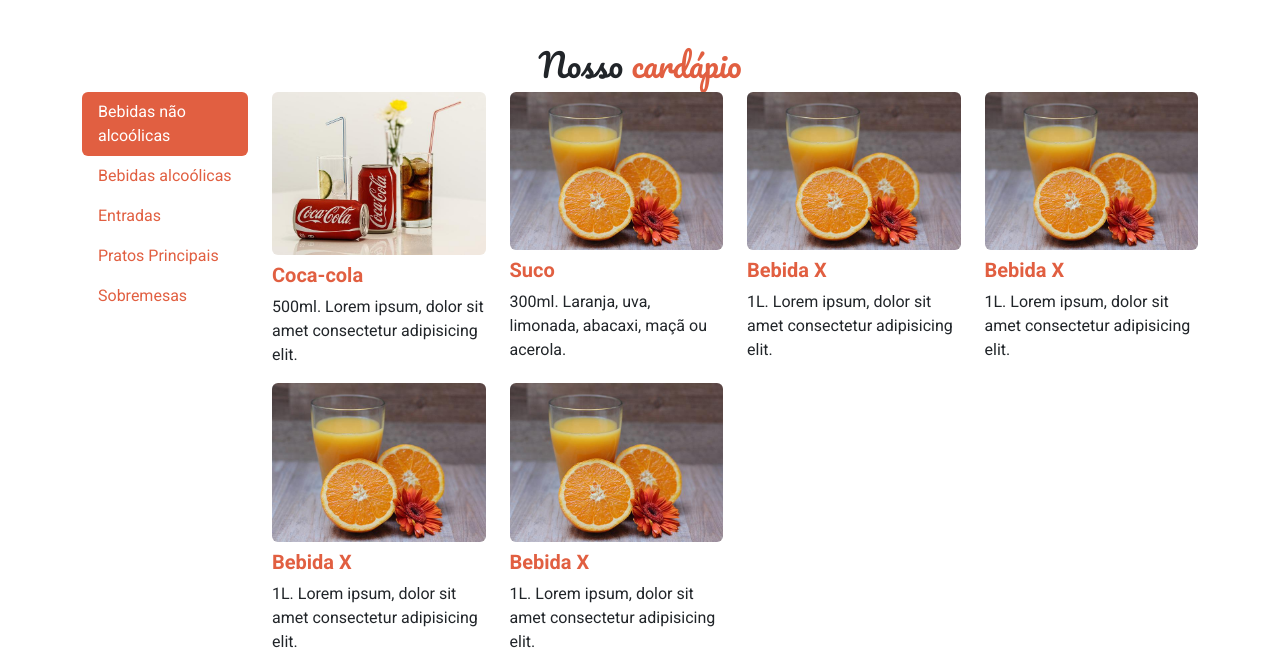
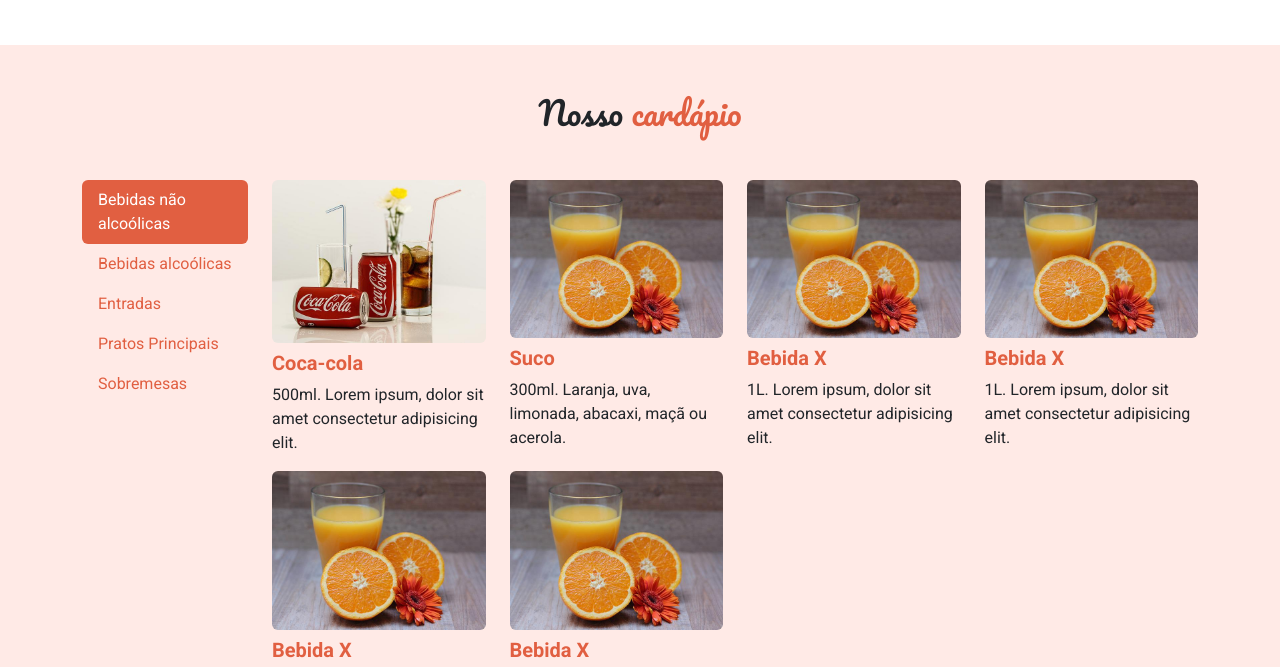
Before and after one commit to milavalim/m14_projeto_restaurante, a plain HTML site: page index.html in a window 1280 px wide. Shown: the part 1375-2042 px from the top of the page. Drawn offline with nearby package versions, Linux system fonts and the light colour scheme.

Commit message:
Chore: (14.7) Terminando ajustes no CSS da seção de cardápio.

```diff
--- a/index.html
+++ b/index.html
@@ -33,7 +33,7 @@
                         </a>
                     </li>
                     <li class="nav-item fw-bold">
-                        <a href="#" class="nav-link">
+                        <a href="#cardapio" class="nav-link">
                             <i class="bi bi-card-text me-1"></i>
                             Cardápio
                         </a>
@@ -139,10 +139,10 @@
                 </div>
             </div>
         </section>
-        <setion id="cardapio">
+        <section id="cardapio" class="pt-5 pb-5">
             <div class="container">
                 <div class="row">
-                    <h2 class="section-title text-center">Nosso <span class="text-colored">cardápio</span></h2>
+                    <h2 class="section-title text-center mb-5">Nosso <span class="text-colored">cardápio</span></h2>
                 </div>
                 <div class="row">
                     <aside class="col-md-2">
@@ -188,7 +188,6 @@
                                         <img class="d-block w-100 rounded" src="images/cardapio/bebidas/suco.jpg" alt="outras">
                                         <h5 class="text-colored fw-bold mt-2">Bebida X</h5>
                                         <p>1L. Lorem ipsum, dolor sit amet consectetur adipisicing elit.</p>
-                                    </div>
                                     </div>
                                 </div>
                             </div>
@@ -273,7 +272,7 @@
                     </div>
                 </div>
             </div>
-        </setion>
+        </section>
     </div>
     <script src="https://cdn.jsdelivr.net/npm/bootstrap@5.3.4/dist/js/bootstrap.bundle.min.js"></script>
 </body>
--- a/main.css
+++ b/main.css
@@ -28,7 +28,8 @@ body{
     font-style: normal;
 }
 
-#sobre-o-restaurante{
+#sobre-o-restaurante,
+#cardapio{
     background-color: #ffeae6;
 }
 
```
